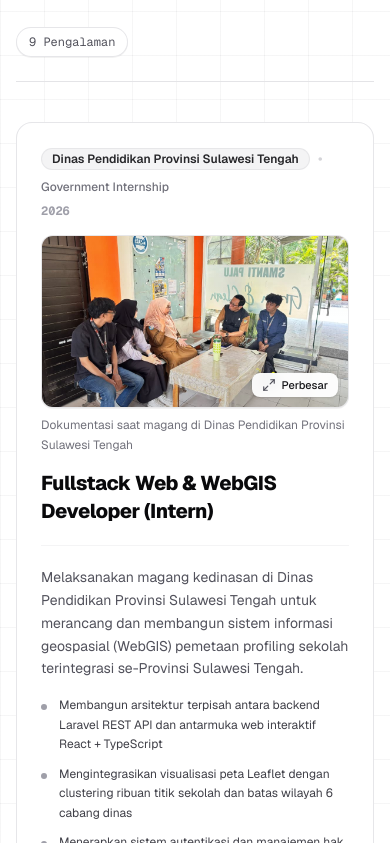
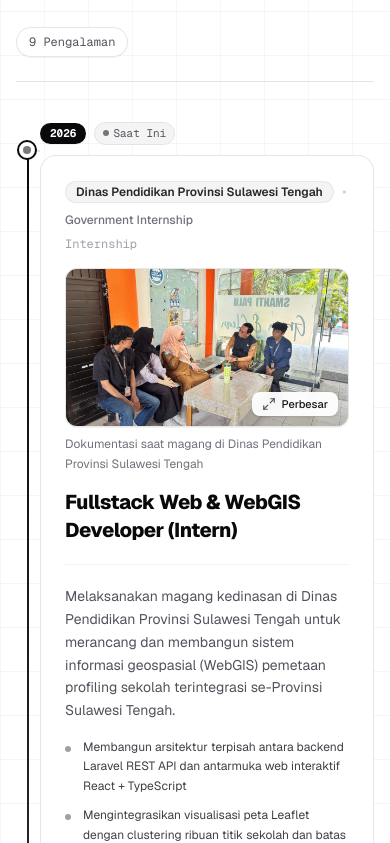
Before and after one commit to Lieff246/porto-alif, a Next.js app: page / in a window 390 px wide. Shown: the part 8481-9324 px from the top of the page. Built offline with nearby package versions, Linux system fonts and the light colour scheme.

Commit message:
feat: add ExperienceSection component with timeline and lightbox functionality

```diff
--- a/components/ExperienceSection.tsx
+++ b/components/ExperienceSection.tsx
@@ -77,8 +77,15 @@ export default function ExperienceSection() {
           </div>
         </ScrollReveal>
 
-        {/* Experience Cards List */}
-        <div className="space-y-6">
+        {/* Continuous Git-branch Spine Timeline */}
+        <div className="relative pl-6 sm:pl-10 md:pl-14">
+          {/* Continuous Vertical Spine */}
+          <div
+            aria-hidden="true"
+            className="absolute left-[11px] sm:left-[19px] md:left-[27px] top-6 bottom-8 w-[2px] bg-gradient-to-b from-zinc-950 via-zinc-300 to-zinc-200"
+          />
+
+          <div className="space-y-8 sm:space-y-10">
             {experiences.map((exp, index) => {
               const handleCardMouseMove = (e: React.MouseEvent<HTMLDivElement>) => {
                 const card = e.currentTarget;
@@ -89,11 +96,59 @@ export default function ExperienceSection() {
                 card.style.setProperty("--mouse-y", `${y}px`);
               };
 
+              const isFirst = index === 0;
+
               return (
-              <ScrollReveal key={exp.id} delay={Math.min(index * 60, 200)}>
+                <ScrollReveal key={exp.id} delay={Math.min(index * 50, 180)}>
+                  <div className="relative group">
+                    {/* Horizontal Branch Connector */}
+                    <div
+                      aria-hidden="true"
+                      className="absolute -left-[13px] sm:-left-[21px] md:-left-[29px] top-7 sm:top-9 w-[13px] sm:w-[21px] md:w-[29px] h-[1.5px] bg-zinc-200 group-hover:bg-zinc-400 transition-colors pointer-events-none"
+                    />
+
+                    {/* Git-branch Node on Spine */}
+                    <div
+                      aria-hidden="true"
+                      className="absolute -left-[13px] sm:-left-[21px] md:-left-[29px] top-7 sm:top-9 -translate-x-1/2 -translate-y-1/2 flex items-center justify-center z-10 pointer-events-none"
+                    >
+                      <div
+                        className={`rounded-full flex items-center justify-center transition-all duration-200 bg-white ${
+                          isFirst
+                            ? "w-5 h-5 border-2 border-zinc-950 shadow-xs"
+                            : "w-4 h-4 border-2 border-zinc-300 group-hover:border-zinc-950 group-hover:scale-125"
+                        }`}
+                      >
+                        <div
+                          className={`rounded-full transition-colors ${
+                            isFirst
+                              ? "w-2 h-2 bg-zinc-950 animate-pulse"
+                              : "w-1.5 h-1.5 bg-zinc-300 group-hover:bg-zinc-950"
+                          }`}
+                        />
+                      </div>
+                    </div>
+
+                    {/* Prominent Timestamp Spine Label */}
+                    <div className="flex items-center gap-2 mb-2.5">
+                      <span className="inline-flex items-center gap-1.5 px-2.5 py-0.5 rounded-full bg-zinc-950 text-white font-mono text-[11px] font-bold shadow-2xs">
+                        <span>{exp.period}</span>
+                      </span>
+                      {isFirst && (
+                        <span className="inline-flex items-center gap-1 text-[11px] font-mono text-zinc-600 bg-zinc-100 border border-zinc-200 px-2 py-0.5 rounded-full">
+                          <span className="w-1.5 h-1.5 rounded-full bg-zinc-950 animate-pulse" />
+                          <span>Saat Ini</span>
+                        </span>
+                      )}
+                      <span className="text-[11px] font-mono text-zinc-400 hidden sm:inline">
+                        {exp.category}
+                      </span>
+                    </div>
+
+                    {/* Experience Card */}
                     <div
                       onMouseMove={handleCardMouseMove}
-                  className="group relative p-6 sm:p-8 rounded-2xl bg-white border border-zinc-200/90 shadow-2xs hover:border-zinc-400/90 hover:shadow-lg hover:-translate-y-0.5 transition-all duration-300 overflow-hidden"
+                      className="relative p-6 sm:p-8 rounded-2xl bg-white border border-zinc-200/90 shadow-2xs hover:border-zinc-400/90 hover:shadow-lg hover:-translate-y-0.5 transition-all duration-300 overflow-hidden"
                     >
                       {/* Dynamic Local Spotlight */}
                       <div
@@ -118,9 +173,9 @@ export default function ExperienceSection() {
                                 {exp.badge}
                               </span>
                             </div>
-                    <div className="text-xs font-mono font-bold text-zinc-400 sm:text-right shrink-0">
-                      {exp.period}
-                    </div>
+                            <span className="text-xs font-mono text-zinc-400 sm:text-right shrink-0">
+                              {exp.category}
+                            </span>
                           </div>
 
                   {/* Mobile Only: Documentation Photo placed above role title */}
@@ -241,9 +296,11 @@ export default function ExperienceSection() {
                 )}
                 </div>
               </div>
+            </div>
           </ScrollReveal>
           );
         })}
+      </div>
     </div>
   </div>
 
```
Lines whose indentation alone changed are shown as unchanged.
